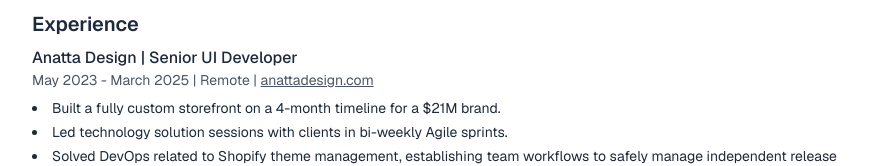
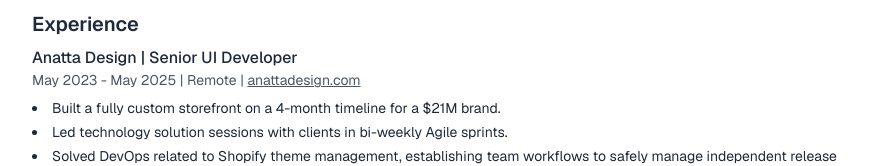
Before and after one commit to sormiston/new-portfolio, a Next.js app: page /resume in a window 1280 px wide. Shown: the part 558-724 px from the top of the page, without its empty margins (192-1063 px from the left). Built offline with nearby package versions, Linux system fonts and the light colour scheme.

Commit message:
fix: update date range for Senior UI Developer position in resume

```diff
--- a/src/app/(new-site)/resume/page.tsx
+++ b/src/app/(new-site)/resume/page.tsx
@@ -71,7 +71,7 @@ export default function ResumePage() {
         <ExperienceEntry
           title="Senior UI Developer"
           company="Anatta Design"
-          dateRange="May 2023 - March 2025"
+          dateRange="May 2023 - May 2025"
           location="Remote"
           websiteUrl="https://anattadesign.com/"
           bulletPoints={[
```
